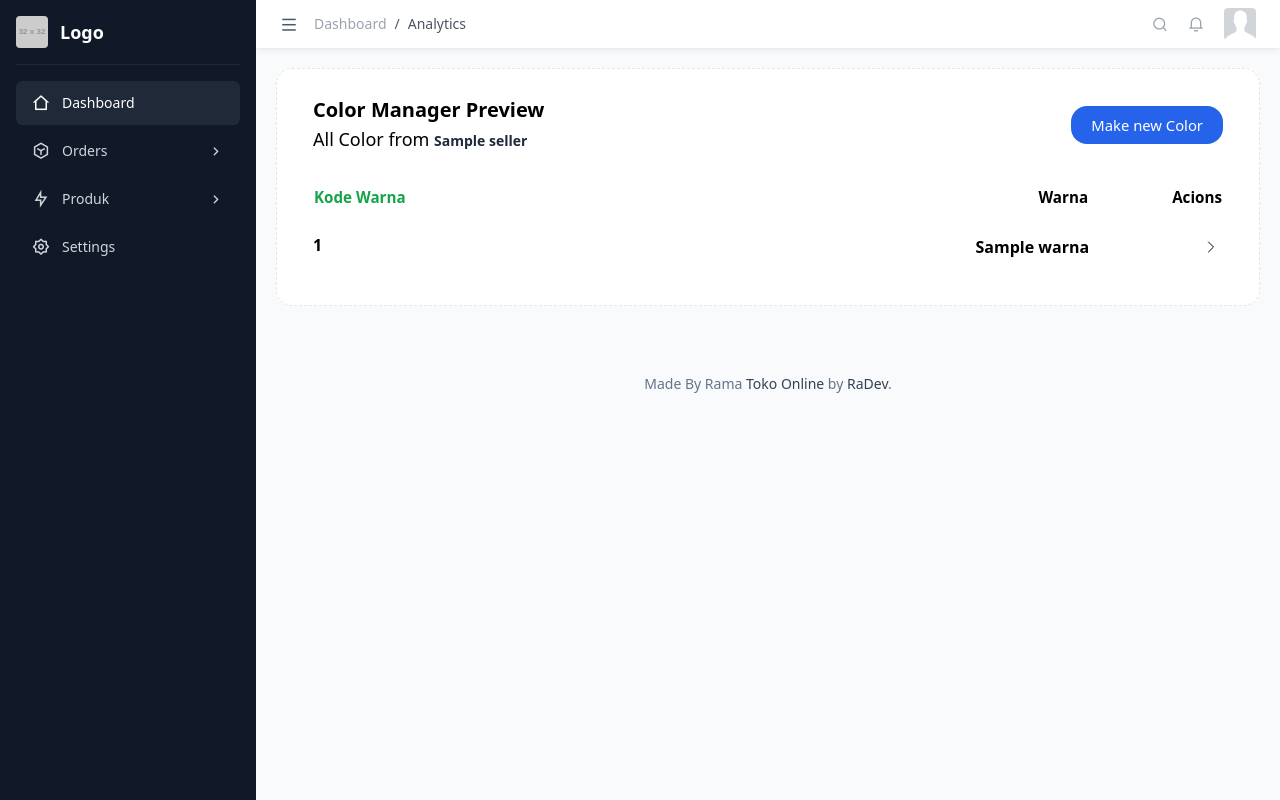
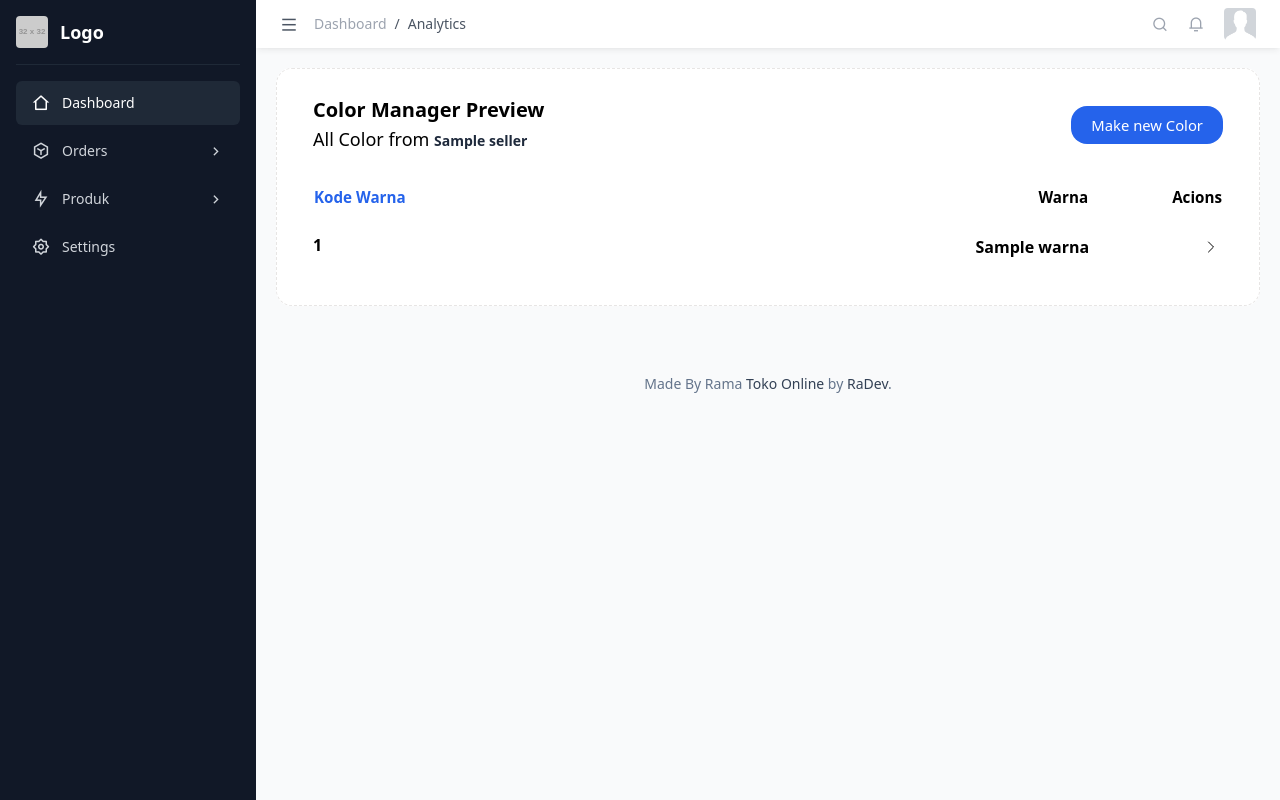
Before and after one commit to rammm2005/Tool-Ti-Project-UAS, a PHP site: page /produk/color-manager.php in a window 1280 px wide. Run offline with PHP 8.4, Linux system fonts and the light colour scheme; the visitor is signed in with stand-in values (Sample User, id 1); tables that the repository leaves empty or names only in its code hold one stand-in row (values such as "Sample post"); grey boxes labelled with a size stand in for pictures from a placeholder-image service; some libraries are stand-ins or nearby versions.

Commit message:
add color product

```diff
--- a/seller/produk/color-manager.php
+++ b/seller/produk/color-manager.php
@@ -94,7 +94,7 @@ require_once('../db/connect.php');
                                 <table class="w-full my-0 align-middle text-dark border-neutral-200">
                                     <thead class="align-bottom">
                                         <tr class="font-semibold text-[0.95rem] text-secondary-dark">
-                                            <th class="pb-3 text-start text-green-600 min-w-[175px]">Kode Warna</th>
+                                            <th class="pb-3 text-start text-blue-600 min-w-[175px]">Kode Warna</th>
                                             <th class="pb-3 text-end min-w-[100px]">Warna</th>
                                             <th class="pb-3 text-end min-w-[50px]">Acions</th>
                                         </tr>
```
